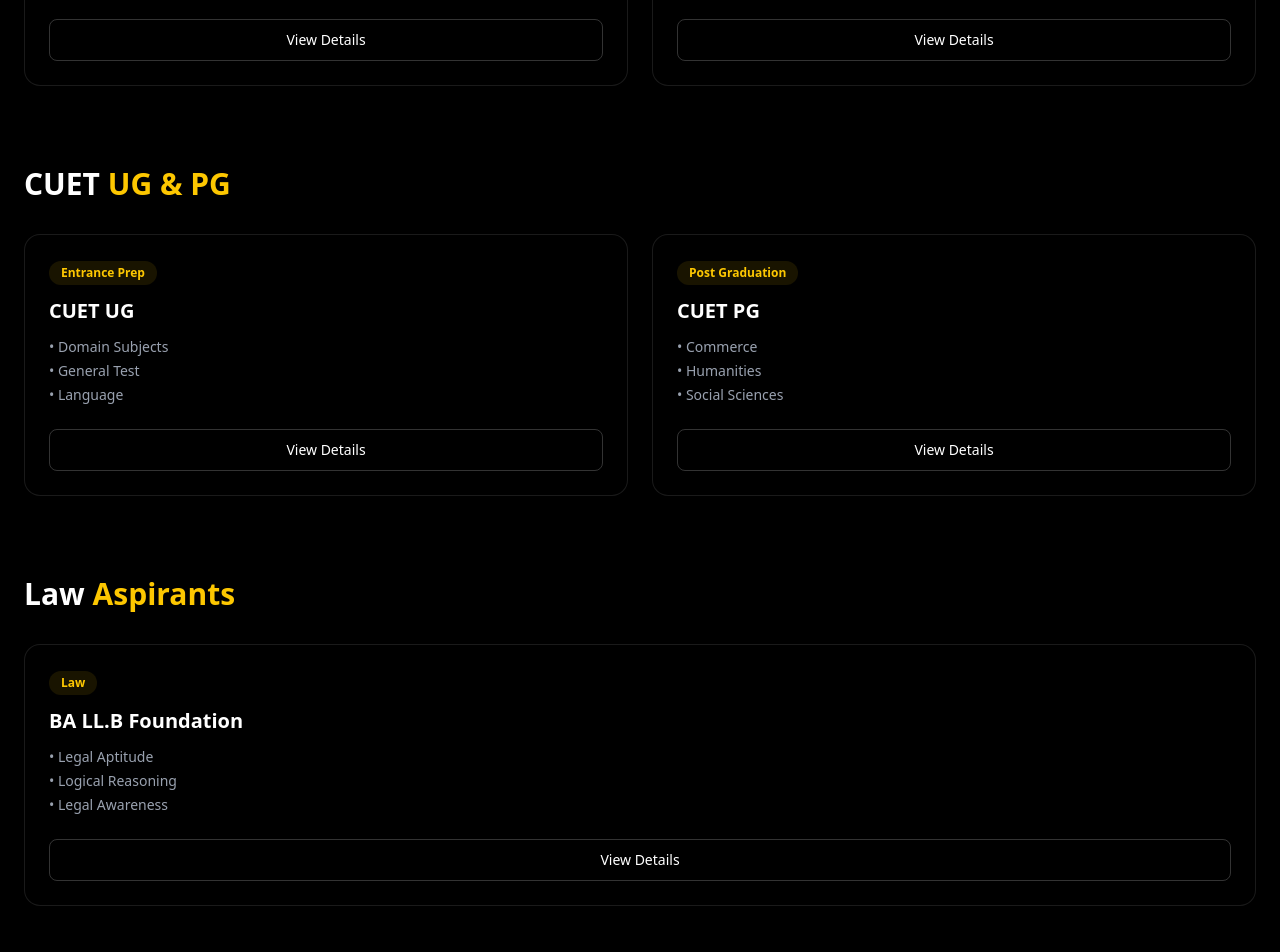
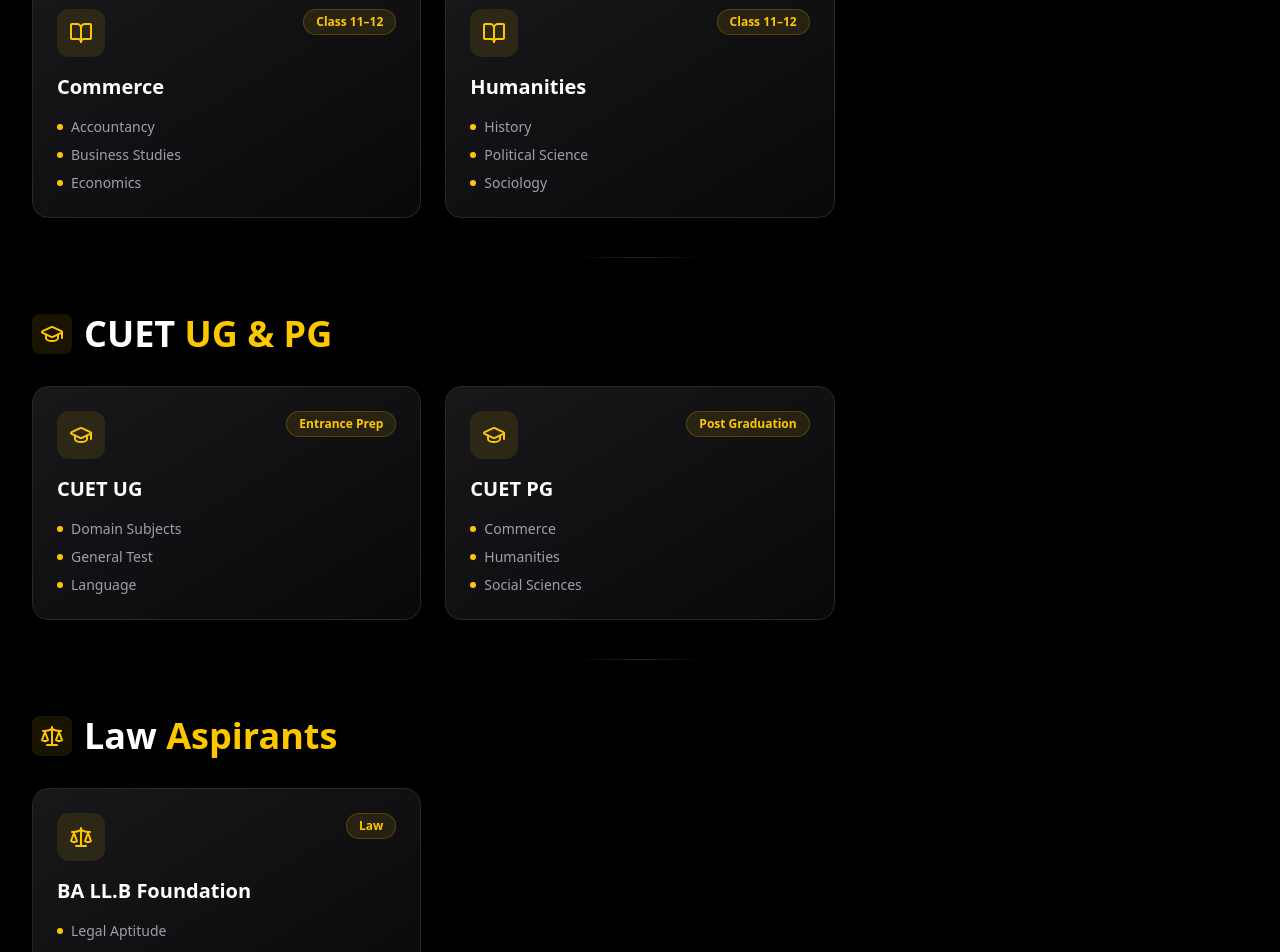
Before and after one commit to atif-afsar/LearnLogix, a React (Vite) app: page /courses in a window 1280 px wide. Shown: the part 820-1772 px from the top of the page. Built offline with nearby package versions, Linux system fonts and the light colour scheme.

Commit message:
fixed the courses section

```diff
--- a/src/Components/Courses/CourseCategories.jsx
+++ b/src/Components/Courses/CourseCategories.jsx
@@ -1,74 +1,151 @@
-import CourseCard from "./CourseCard";
+import { BookOpen, GraduationCap, Scale } from "lucide-react";
+
+function CourseCard({ title, badge, subjects, icon: Icon }) {
+  return (
+    <div className="group relative bg-gradient-to-br from-zinc-900 to-zinc-950 rounded-2xl p-6 border border-zinc-800 hover:border-yellow-400/50 transition-all duration-300 hover:shadow-xl hover:shadow-yellow-400/10 hover:-translate-y-1">
+      <div className="flex items-start justify-between mb-4">
+        <div className="p-3 bg-yellow-400/10 rounded-xl group-hover:bg-yellow-400/20 transition-colors">
+          {Icon && <Icon className="w-6 h-6 text-yellow-400" />}
+        </div>
+        <span className="px-3 py-1 bg-yellow-400/10 text-yellow-400 text-xs font-semibold rounded-full border border-yellow-400/20">
+          {badge}
+        </span>
+      </div>
+
+      <h3 className="text-xl font-bold mb-4 text-white group-hover:text-yellow-400 transition-colors">
+        {title}
+      </h3>
+
+      <div className="space-y-2">
+        {subjects.map((subject, idx) => (
+          <div key={idx} className="flex items-center gap-2 text-zinc-400 group-hover:text-zinc-300 transition-colors">
+            <div className="w-1.5 h-1.5 bg-yellow-400 rounded-full"></div>
+            <span className="text-sm">{subject}</span>
+          </div>
+        ))}
+      </div>
+
+      <div className="absolute inset-0 bg-gradient-to-br from-yellow-400/0 via-yellow-400/0 to-yellow-400/5 rounded-2xl opacity-0 group-hover:opacity-100 transition-opacity pointer-events-none"></div>
+    </div>
+  );
+}
 
 export default function CourseCategories() {
+  const categories = [
+    {
+      id: "class-11-12",
+      title: "Class 11 & 12",
+      highlight: "Commerce & Humanities",
+      icon: BookOpen,
+      courses: [
+        {
+          title: "Commerce",
+          badge: "Class 11–12",
+          subjects: ["Accountancy", "Business Studies", "Economics"],
+          icon: BookOpen
+        },
+        {
+          title: "Humanities",
+          badge: "Class 11–12",
+          subjects: ["History", "Political Science", "Sociology"],
+          icon: BookOpen
+        }
+      ]
+    },
+    {
+      id: "cuet",
+      title: "CUET",
+      highlight: "UG & PG",
+      icon: GraduationCap,
+      courses: [
+        {
+          title: "CUET UG",
+          badge: "Entrance Prep",
+          subjects: ["Domain Subjects", "General Test", "Language"],
+          icon: GraduationCap
+        },
+        {
+          title: "CUET PG",
+          badge: "Post Graduation",
+          subjects: ["Commerce", "Humanities", "Social Sciences"],
+          icon: GraduationCap
+        }
+      ]
+    },
+    {
+      id: "law",
+      title: "Law",
+      highlight: "Aspirants",
+      icon: Scale,
+      courses: [
+        {
+          title: "BA LL.B Foundation",
+          badge: "Law",
+          subjects: ["Legal Aptitude", "Logical Reasoning", "Legal Awareness"],
+          icon: Scale
+        }
+      ]
+    }
+  ];
+
   return (
-    <section className="bg-black text-white py-24">
-      <div className="max-w-7xl mx-auto px-6 space-y-20">
+    <section className="bg-black text-white py-16 sm:py-20 lg:py-24 overflow-hidden">
+      <div className="max-w-7xl mx-auto px-4 sm:px-6 lg:px-8">
 
-        {/* Class 11–12 */}
-        <div>
-          <h2 className="text-3xl font-bold mb-8">
-            Class 11 & 12 –{" "}
-            <span className="text-yellow-400">Commerce & Humanities</span>
-          </h2>
-
-          <div className="grid gap-6
-                          sm:grid-cols-2
-                          lg:grid-cols-[repeat(auto-fit,minmax(280px,1fr))]">
-            <CourseCard
-              title="Commerce"
-              badge="Class 11–12"
-              subjects={["Accountancy", "Business Studies", "Economics"]}
-            />
-            <CourseCard
-              title="Humanities"
-              badge="Class 11–12"
-              subjects={["History", "Political Science", "Sociology"]}
-            />
-          </div>
+        {/* Section Header */}
+        <div className="text-center mb-12 sm:mb-16">
+          <h1 className="text-3xl sm:text-4xl lg:text-5xl font-bold mb-4">
+            Explore Our <span className="text-yellow-400">Courses</span>
+          </h1>
+          <p className="text-zinc-400 text-base sm:text-lg max-w-2xl mx-auto">
+            Choose from our comprehensive range of programs designed to help you excel
+          </p>
         </div>
 
-        {/* CUET */}
-        <div>
-          <h2 className="text-3xl font-bold mb-8">
-            CUET <span className="text-yellow-400">UG & PG</span>
-          </h2>
+        {/* Categories */}
+        <div className="space-y-16 sm:space-y-20 lg:space-y-24">
+          {categories.map((category, idx) => (
+            <div key={category.id} className="relative">
 
-          <div className="grid gap-6
-                          sm:grid-cols-2
-                          lg:grid-cols-[repeat(auto-fit,minmax(280px,1fr))]">
-            <CourseCard
-              title="CUET UG"
-              badge="Entrance Prep"
-              subjects={["Domain Subjects", "General Test", "Language"]}
-            />
-            <CourseCard
-              title="CUET PG"
-              badge="Post Graduation"
-              subjects={["Commerce", "Humanities", "Social Sciences"]}
-            />
-          </div>
+              {/* Category Title */}
+              <div className="flex items-center gap-3 mb-6 sm:mb-8">
+                <div className="p-2 bg-yellow-400/10 rounded-lg">
+                  <category.icon className="w-5 h-5 sm:w-6 sm:h-6 text-yellow-400" />
+                </div>
+                <h2 className="text-2xl sm:text-3xl lg:text-4xl font-bold">
+                  {category.title}{" "}
+                  <span className="text-yellow-400">{category.highlight}</span>
+                </h2>
+              </div>
+
+              {/* Course Cards Grid */}
+              <div className="grid grid-cols-1 sm:grid-cols-2 lg:grid-cols-3 gap-4 sm:gap-6">
+                {category.courses.map((course, courseIdx) => (
+                  <CourseCard
+                    key={courseIdx}
+                    title={course.title}
+                    badge={course.badge}
+                    subjects={course.subjects}
+                    icon={course.icon}
+                  />
+                ))}
+              </div>
+
+              {/* Decorative Elements */}
+              {idx < categories.length - 1 && (
+                <div className="absolute -bottom-8 sm:-bottom-10 left-0 right-0 flex justify-center">
+                  <div className="w-24 sm:w-32 h-px bg-gradient-to-r from-transparent via-zinc-800 to-transparent"></div>
+                </div>
+              )}
+            </div>
+          ))}
         </div>
 
-        {/* Law */}
-        <div>
-          <h2 className="text-3xl font-bold mb-8">
-            Law <span className="text-yellow-400">Aspirants</span>
-          </h2>
-
-          <div className="grid gap-6
-                          sm:grid-cols-2
-                          lg:grid-cols-[repeat(auto-fit,minmax(280px,1fr))]">
-            <CourseCard
-              title="BA LL.B Foundation"
-              badge="Law"
-              subjects={[
-                "Legal Aptitude",
-                "Logical Reasoning",
-                "Legal Awareness",
-              ]}
-            />
-          </div>
+        {/* Bottom CTA */}
+        <div className="mt-16 sm:mt-20 text-center">
+          <button className="px-6 sm:px-8 py-3 sm:py-4 bg-yellow-400 text-black font-semibold rounded-full hover:bg-yellow-300 transition-all duration-300 hover:shadow-lg hover:shadow-yellow-400/30 hover:scale-105 text-sm sm:text-base">
+            View All Courses
+          </button>
         </div>
       </div>
     </section>
```
